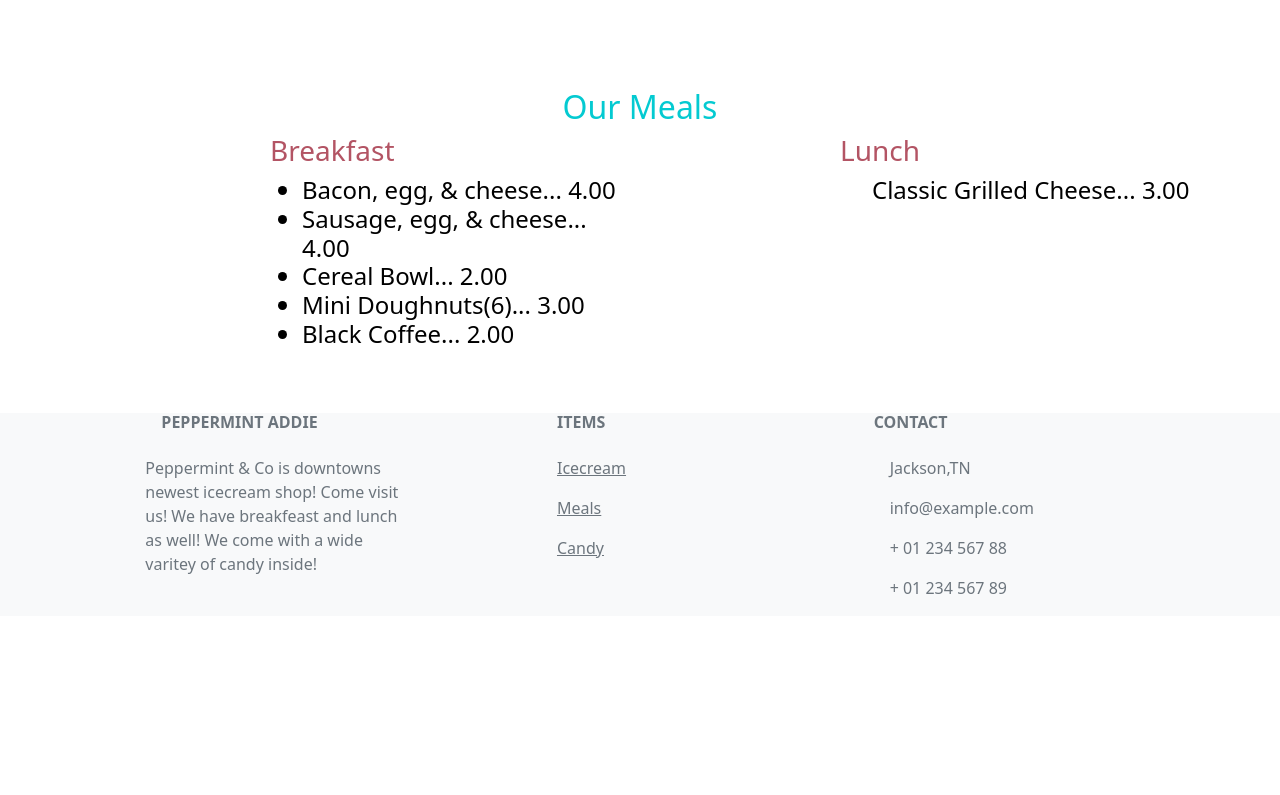
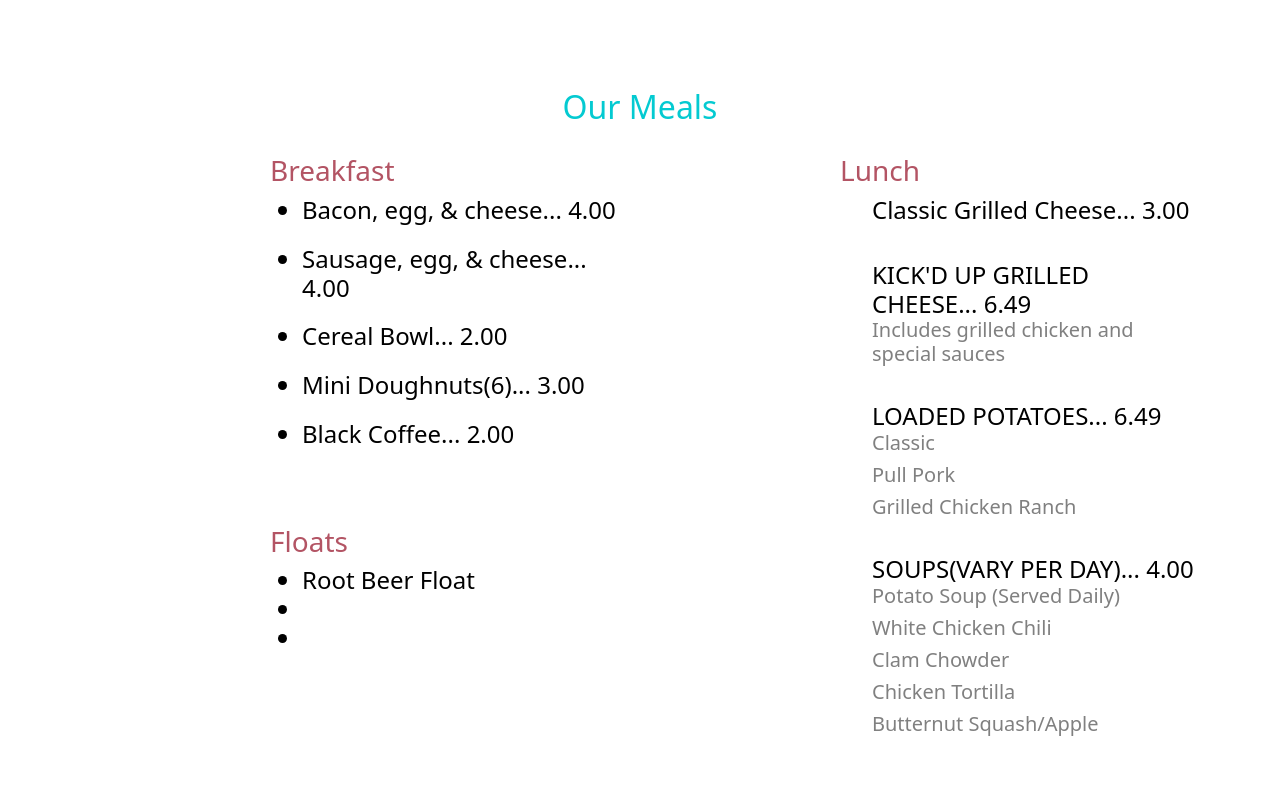
Before and after one commit to dpruitte/PeppermintAddie-Co, a plain HTML site: page meals.html in a window 1280 px wide. Shown: the part 780-1575 px from the top of the page. Before the commit the page ends 1396 px from the top, so only its background shows below. Drawn offline with nearby package versions, Linux system fonts and the light colour scheme.

Commit message:
short day

```diff
--- a/meals.html
+++ b/meals.html
@@ -68,17 +68,25 @@
       </button>
     </div>
     <h2>Our Meals</h2>
-    <div class="container">
+    <div class="container yes">
       <div class="row">
         <div class="col-md-6 food">
           <h3>Breakfast</h3>
           <h4>
           <ul class="breakfast">
             <li>Bacon, egg, & cheese... 4.00</li>
-            <li>Sausage, egg, & cheese... 4.00</li>
-            <li>Cereal Bowl... 2.00</li>
-            <li>Mini Doughnuts(6)... 3.00</li>
-            <li>Black Coffee... 2.00</li>
+            <li class="yes">Sausage, egg, & cheese... 4.00</li>
+            <li class="yes">Cereal Bowl... 2.00</li>
+            <li class="yes">Mini Doughnuts(6)... 3.00</li>
+            <li class="yes">Black Coffee... 2.00</li>
+          </ul>
+          </h4>
+          <h3 class="ok">Floats</h3>
+          <h4>
+          <ul class="breakfast">
+            <li>Root Beer Float</li>
+            <li></li>
+            <li></li>
           </ul>
           </h4>
         </div>
@@ -87,6 +95,24 @@
           <h4>
             <ul class="lunch">
               Classic Grilled Cheese... 3.00
+            </ul>
+            <ul class="lunch yes">
+              KICK'D UP GRILLED CHEESE... 6.49
+              <h5>Includes grilled chicken and special sauces </h5>
+            </ul>
+            <ul class="lunch yes">
+              LOADED POTATOES... 6.49
+              <h5>Classic</h5>
+              <h5>Pull Pork</h5>
+              <h5>Grilled Chicken Ranch</h5>
+            </ul>
+            <ul class="lunch yes">
+              SOUPS(VARY PER DAY)... 4.00
+              <h5>Potato Soup (Served Daily)</h5>
+              <h5>White Chicken Chili</h5>
+              <h5>Clam Chowder</h5>
+              <h5>Chicken Tortilla </h5>
+              <h5>Butternut Squash/Apple</h5>
             </ul>
           </h4>
         </div>
--- a/style.css
+++ b/style.css
@@ -86,3 +86,15 @@ width:100%;
 .lunch{
     color: black;
 }
+
+.yes{
+    padding-top: 20px;
+}
+
+h5{
+    color: gray;
+}
+
+.ok{
+    padding-top: 60px;
+}
```
Also changed, not shown: contact.html (+7 -3 lines).
